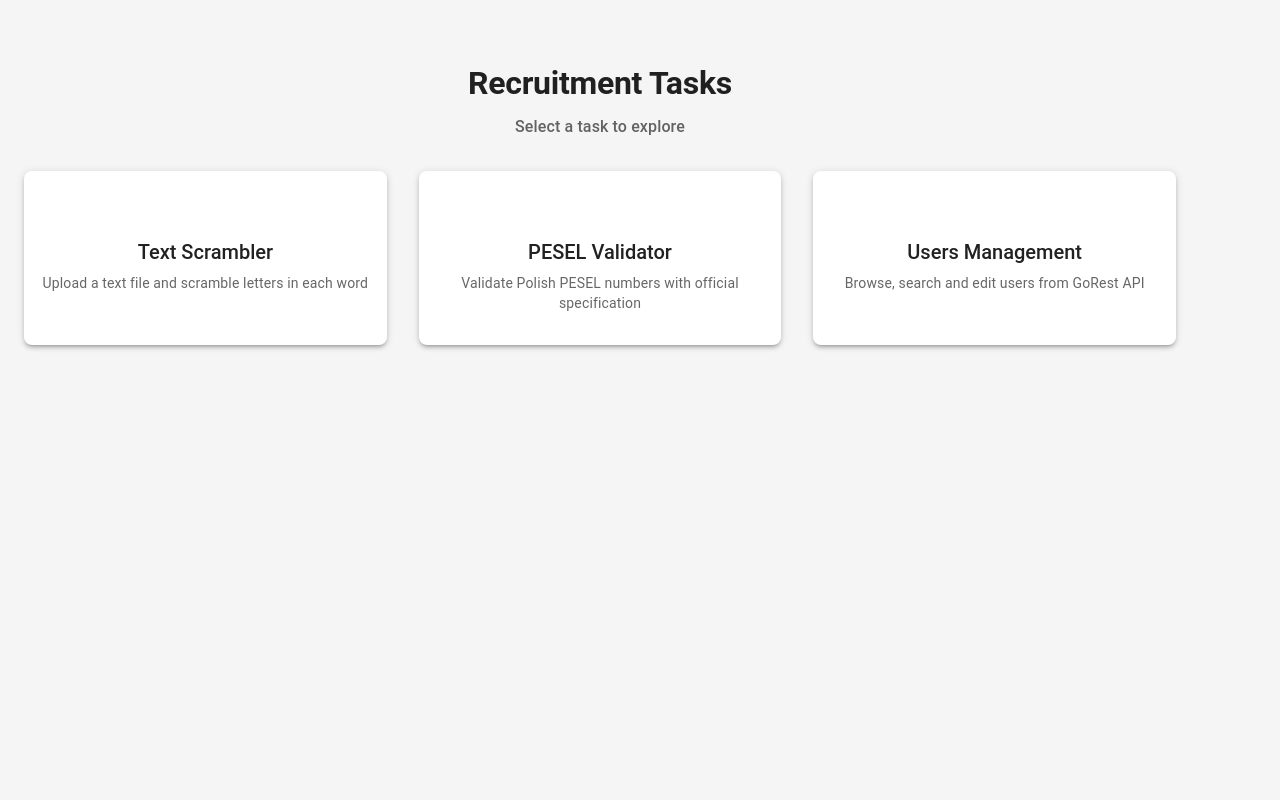
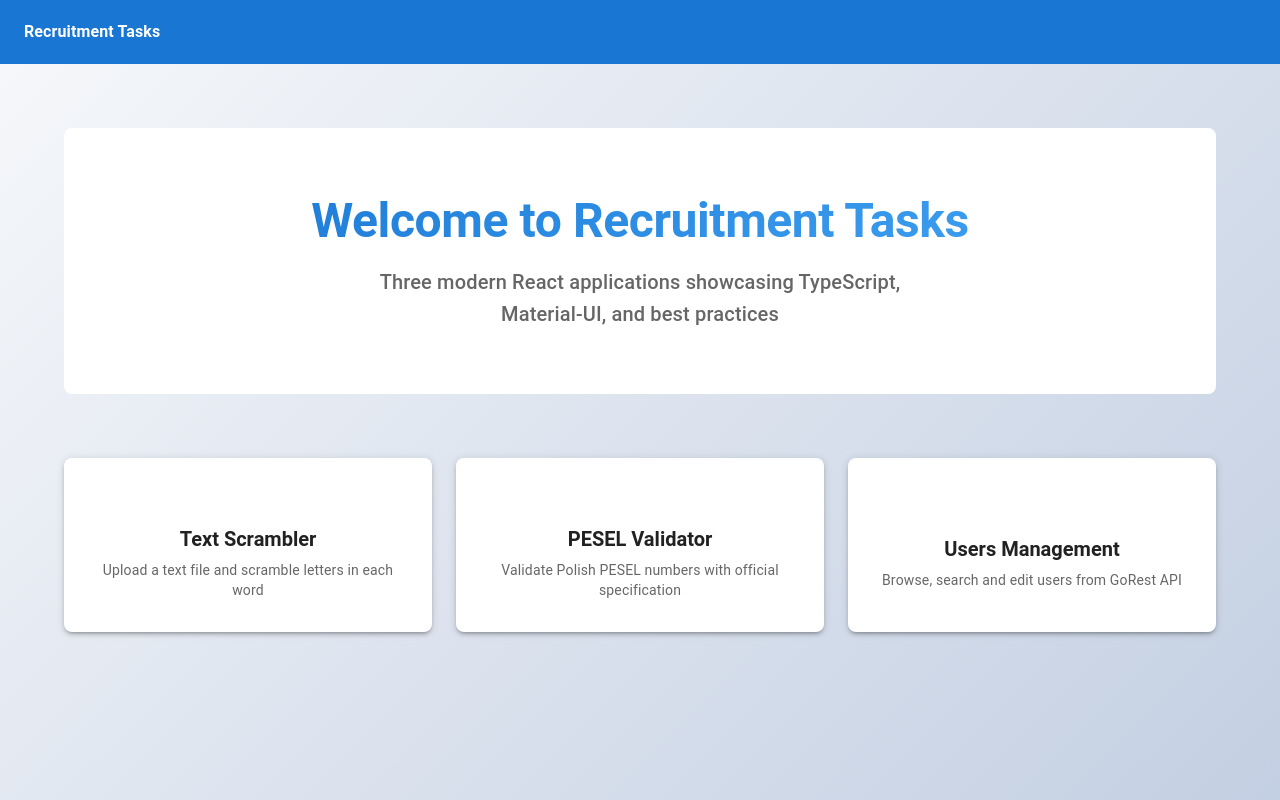
Before and after one commit to andro2ss/recruitment-tasks, a React (Vite) app: page / in a window 1280 px wide. Built offline with nearby package versions, Linux system fonts and the light colour scheme; some icons are missing.

Commit message:
refactor: enhance UI components with improved styling and layout

```diff
--- /dev/null
+++ b/src/components/templates/MainLayout.tsx
@@ -0,0 +1,41 @@
+import { Box, AppBar, Toolbar, Typography, Container } from '@mui/material';
+import { Outlet, useNavigate } from 'react-router-dom';
+import styled from 'styled-components';
+
+const MainContent = styled(Box)`
+  min-height: calc(100vh - 64px);
+  width: 100%;
+  background: linear-gradient(135deg, #f5f7fa 0%, #c3cfe2 100%);
+  padding: 2rem 0;
+`;
+
+export const MainLayout = () => {
+  const navigate = useNavigate();
+
+  return (
+    <Box>
+      <AppBar position="static" elevation={0}>
+        <Toolbar>
+          <Typography
+            variant="h6"
+            component="div"
+            sx={{
+              flexGrow: 1,
+              cursor: 'pointer',
+              fontWeight: 600,
+            }}
+            onClick={() => navigate('/')}
+          >
+            Recruitment Tasks
+          </Typography>
+        </Toolbar>
+      </AppBar>
+
+      <MainContent>
+        <Container maxWidth="lg">
+          <Outlet />
+        </Container>
+      </MainContent>
+    </Box>
+  );
+};
--- a/src/features/text-scrambler/components/TextComparison.tsx
+++ b/src/features/text-scrambler/components/TextComparison.tsx
@@ -10,7 +10,9 @@ const TextBox = styled(Paper)(({ theme }) => ({
   fontSize: '14px',
   whiteSpace: 'pre-wrap',
   wordBreak: 'break-word',
-  backgroundColor: theme.palette.grey[50],
+  background: 'rgba(255, 255, 255, 0.95)',
+  backdropFilter: 'blur(10px)',
+  borderRadius: '12px',
 }));
 
 interface TextComparisonProps {
--- a/src/pages/HomePage.tsx
+++ b/src/pages/HomePage.tsx
@@ -1,8 +1,31 @@
-import { Container, Box, Typography, Card, CardContent, CardActionArea } from '@mui/material';
+import { Box, Typography, Card, CardContent, CardActionArea, Paper } from '@mui/material';
 import { useNavigate } from 'react-router-dom';
 import TextFieldsIcon from '@mui/icons-material/TextFields';
 import BadgeIcon from '@mui/icons-material/Badge';
 import PeopleIcon from '@mui/icons-material/People';
+import styled from 'styled-components';
+
+const HeroSection = styled(Paper)`
+  background: rgba(255, 255, 255, 0.95);
+  backdrop-filter: blur(10px);
+  border-radius: 24px;
+  padding: 4rem 2rem;
+  text-align: center;
+  margin-bottom: 4rem;
+  box-shadow: 0 8px 32px rgba(0, 0, 0, 0.1);
+`;
+
+const TaskCard = styled(Card)`
+  height: 100%;
+  transition: all 0.3s ease;
+  background: rgba(255, 255, 255, 0.95);
+  backdrop-filter: blur(10px);
+
+  &:hover {
+    transform: translateY(-8px);
+    box-shadow: 0 12px 24px rgba(0, 0, 0, 0.15);
+  }
+`;
 
 export const HomePage = () => {
   const navigate = useNavigate();
@@ -29,29 +52,52 @@ export const HomePage = () => {
   ];
 
   return (
-    <Container maxWidth="lg">
-      <Box sx={{ py: 8 }}>
-        <Typography variant="h2" component="h1" align="center" gutterBottom>
-          Recruitment Tasks
+    <Box sx={{ py: { xs: 2, md: 4 } }}>
+      <HeroSection elevation={0}>
+        <Typography
+          variant="h2"
+          component="h1"
+          gutterBottom
+          sx={{
+            fontSize: { xs: '2rem', md: '3rem' },
+            fontWeight: 700,
+            background: 'linear-gradient(135deg, #1976d2 0%, #42a5f5 100%)',
+            backgroundClip: 'text',
+            WebkitBackgroundClip: 'text',
+            WebkitTextFillColor: 'transparent',
+          }}
+        >
+          Welcome to Recruitment Tasks
         </Typography>
-        <Typography variant="h6" align="center" color="text.secondary" paragraph>
-          Select a task to explore
+        <Typography
+          variant="h6"
+          color="text.secondary"
+          sx={{
+            maxWidth: '600px',
+            mx: 'auto',
+            fontSize: { xs: '1rem', md: '1.25rem' },
+          }}
+        >
+          Three modern React applications showcasing TypeScript, Material-UI, and best practices
         </Typography>
+      </HeroSection>
 
       <Box
         sx={{
-            mt: 4,
           display: 'grid',
-            gridTemplateColumns: { xs: '1fr', md: 'repeat(3, 1fr)' },
-            gap: 4,
+          gridTemplateColumns: { xs: '1fr', md: 'repeat(2, 1fr)', lg: 'repeat(3, 1fr)' },
+          gap: 3,
         }}
       >
         {tasks.map((task) => (
-            <Card key={task.path} elevation={3}>
-              <CardActionArea onClick={() => navigate(task.path)}>
-                <CardContent sx={{ textAlign: 'center', py: 4 }}>
+          <TaskCard key={task.path} elevation={3}>
+            <CardActionArea
+              onClick={() => navigate(task.path)}
+              sx={{ height: '100%' }}
+            >
+              <CardContent sx={{ textAlign: 'center', py: 4, px: 3 }}>
                 <Box sx={{ mb: 2 }}>{task.icon}</Box>
-                  <Typography variant="h5" component="h2" gutterBottom>
+                <Typography variant="h5" component="h2" gutterBottom fontWeight={600}>
                   {task.title}
                 </Typography>
                 <Typography variant="body2" color="text.secondary">
@@ -59,10 +105,9 @@ export const HomePage = () => {
                 </Typography>
               </CardContent>
             </CardActionArea>
-            </Card>
+          </TaskCard>
         ))}
       </Box>
     </Box>
-    </Container>
   );
 };
--- a/src/pages/PeselValidatorPage.tsx
+++ b/src/pages/PeselValidatorPage.tsx
@@ -1,33 +1,33 @@
-import { Container, Box, Typography, Button } from '@mui/material';
-import { useNavigate } from 'react-router-dom';
-import ArrowBackIcon from '@mui/icons-material/ArrowBack';
+import { Box, Typography, Paper } from '@mui/material';
 import { PeselForm } from '../features/pesel-validator/components/PeselForm';
 
 export const PeselValidatorPage = () => {
-  const navigate = useNavigate();
-
   return (
-    <Container maxWidth="md">
-      <Box sx={{ py: 4 }}>
-        <Button
-          startIcon={<ArrowBackIcon />}
-          onClick={() => navigate('/')}
-          sx={{ mb: 3 }}
+    <Box sx={{ maxWidth: '800px', mx: 'auto', py: { xs: 2, md: 4 } }}>
+      <Paper
+        elevation={0}
+        sx={{
+          p: { xs: 3, md: 4 },
+          mb: 4,
+          background: 'rgba(255, 255, 255, 0.95)',
+          backdropFilter: 'blur(10px)',
+          borderRadius: 3,
+        }}
+      >
+        <Typography
+          variant="h3"
+          component="h1"
+          gutterBottom
+          sx={{ fontSize: { xs: '1.75rem', md: '2.5rem' } }}
         >
-          Back to Home
-        </Button>
-
-        <Typography variant="h3" component="h1" gutterBottom>
           PESEL Validator
         </Typography>
         <Typography variant="body1" color="text.secondary" paragraph>
           Validate Polish PESEL identification numbers according to official specification.
         </Typography>
+      </Paper>
 
-        <Box sx={{ mt: 4 }}>
-          <PeselForm />
-        </Box>
-      </Box>
-    </Container>
+      <PeselForm />
+    </Box>
   );
 };
--- a/src/pages/TextScramblerPage.tsx
+++ b/src/pages/TextScramblerPage.tsx
@@ -1,6 +1,4 @@
-import { Container, Box, Typography, Button, Alert } from '@mui/material';
-import { useNavigate } from 'react-router-dom';
-import ArrowBackIcon from '@mui/icons-material/ArrowBack';
+import { Box, Typography, Button, Alert, Paper } from '@mui/material';
 import { useState } from 'react';
 import { FileUploadZone } from '../features/text-scrambler/components/FileUploadZone';
 import { TextComparison } from '../features/text-scrambler/components/TextComparison';
@@ -8,7 +6,6 @@ import { useFileReader } from '../features/text-scrambler/hooks/useFileReader';
 import { scrambleText } from '../features/text-scrambler/utils/scrambleText';
 
 export const TextScramblerPage = () => {
-  const navigate = useNavigate();
   const { content, fileName, error, readFile, reset } = useFileReader();
   const [scrambledContent, setScrambledContent] = useState<string | null>(null);
 
@@ -30,22 +27,29 @@ export const TextScramblerPage = () => {
   };
 
   return (
-    <Container maxWidth="lg">
-      <Box sx={{ py: 4 }}>
-        <Button
-          startIcon={<ArrowBackIcon />}
-          onClick={() => navigate('/')}
-          sx={{ mb: 3 }}
+    <Box sx={{ py: { xs: 2, md: 4 } }}>
+      <Paper
+        elevation={0}
+        sx={{
+          p: { xs: 3, md: 4 },
+          mb: 4,
+          background: 'rgba(255, 255, 255, 0.95)',
+          backdropFilter: 'blur(10px)',
+          borderRadius: 3,
+        }}
       >
-          Back to Home
-        </Button>
-
-        <Typography variant="h3" component="h1" gutterBottom>
+        <Typography
+          variant="h3"
+          component="h1"
+          gutterBottom
+          sx={{ fontSize: { xs: '1.75rem', md: '2.5rem' } }}
+        >
           Text Scrambler
         </Typography>
-        <Typography variant="body1" color="text.secondary" paragraph>
+        <Typography variant="body1" color="text.secondary">
           Upload a text file and scramble the letters in each word while preserving the first and last characters.
         </Typography>
+      </Paper>
 
       {error && (
         <Alert severity="error" sx={{ mb: 3 }}>
@@ -53,7 +57,7 @@ export const TextScramblerPage = () => {
         </Alert>
       )}
 
-        <Box sx={{ mt: 4, mb: 4 }}>
+      <Box sx={{ mb: 4 }}>
         <FileUploadZone onFileSelect={handleFileSelect} fileName={fileName} />
       </Box>
 
@@ -82,6 +86,5 @@ export const TextScramblerPage = () => {
         </>
       )}
     </Box>
-    </Container>
   );
 };
--- a/src/pages/UsersPage.tsx
+++ b/src/pages/UsersPage.tsx
@@ -1,6 +1,4 @@
-import { Container, Box, Typography, Button, Alert } from '@mui/material';
-import { useNavigate } from 'react-router-dom';
-import ArrowBackIcon from '@mui/icons-material/ArrowBack';
+import { Box, Typography, Alert, Paper } from '@mui/material';
 import { useState } from 'react';
 import { useUsers } from '../features/users/hooks/useUsers';
 import { useUserSearch } from '../features/users/hooks/useUserSearch';
@@ -10,7 +8,6 @@ import { UserEditDialog } from '../features/users/components/UserEditDialog';
 import { type User } from '../features/users/types/user.types';
 
 export const UsersPage = () => {
-  const navigate = useNavigate();
   const [currentPage, setCurrentPage] = useState(1);
   const [selectedUser, setSelectedUser] = useState<User | null>(null);
   const [isEditDialogOpen, setIsEditDialogOpen] = useState(false);
@@ -29,22 +26,29 @@ export const UsersPage = () => {
   };
 
   return (
-    <Container maxWidth="xl">
-      <Box sx={{ py: 4 }}>
-        <Button
-          startIcon={<ArrowBackIcon />}
-          onClick={() => navigate('/')}
-          sx={{ mb: 3 }}
+    <Box sx={{ py: { xs: 2, md: 4 } }}>
+      <Paper
+        elevation={0}
+        sx={{
+          p: { xs: 3, md: 4 },
+          mb: 4,
+          background: 'rgba(255, 255, 255, 0.95)',
+          backdropFilter: 'blur(10px)',
+          borderRadius: 3,
+        }}
       >
-          Back to Home
-        </Button>
-
-        <Typography variant="h3" component="h1" gutterBottom>
+        <Typography
+          variant="h3"
+          component="h1"
+          gutterBottom
+          sx={{ fontSize: { xs: '1.75rem', md: '2.5rem' } }}
+        >
           Users Management
         </Typography>
-        <Typography variant="body1" color="text.secondary" paragraph>
+        <Typography variant="body1" color="text.secondary">
           Browse, search, and edit users from the GoRest API.
         </Typography>
+      </Paper>
 
       {error && (
         <Alert severity="error" sx={{ mb: 3 }}>
@@ -52,7 +56,6 @@ export const UsersPage = () => {
         </Alert>
       )}
 
-        <Box sx={{ mt: 4 }}>
       <UserSearchBar value={searchQuery} onChange={setSearchQuery} />
 
       <UserList
@@ -63,7 +66,6 @@ export const UsersPage = () => {
         onPageChange={setCurrentPage}
         onEditUser={handleEditUser}
       />
-        </Box>
 
       <UserEditDialog
         open={isEditDialogOpen}
@@ -71,6 +73,5 @@ export const UsersPage = () => {
         onClose={handleCloseDialog}
       />
     </Box>
-    </Container>
   );
 };
--- a/src/theme/GlobalStyles.tsx
+++ b/src/theme/GlobalStyles.tsx
@@ -11,9 +11,29 @@ export const GlobalStyles = createGlobalStyle`
     font-family: 'Roboto', 'Helvetica', 'Arial', sans-serif;
     -webkit-font-smoothing: antialiased;
     -moz-osx-font-smoothing: grayscale;
+    overflow-x: hidden;
   }
 
   #root {
     min-height: 100vh;
+    min-width: 100vw;
+  }
+
+  ::-webkit-scrollbar {
+    width: 8px;
+    height: 8px;
+  }
+
+  ::-webkit-scrollbar-track {
+    background: rgba(0, 0, 0, 0.05);
+  }
+
+  ::-webkit-scrollbar-thumb {
+    background: rgba(0, 0, 0, 0.2);
+    border-radius: 4px;
+  }
+
+  ::-webkit-scrollbar-thumb:hover {
+    background: rgba(0, 0, 0, 0.3);
   }
 `;
```
Also changed, not shown: src/features/pesel-validator/components/PeselForm.tsx (+11 -2 lines), src/features/text-scrambler/components/FileUploadZone.tsx (+7 -2 lines), src/features/users/components/UserCard.tsx (+23 -3 lines), src/features/users/components/UserSearchBar.tsx (+17 -2 lines), src/router.tsx (+37 -9 lines). Lines whose indentation alone changed are shown as unchanged.
